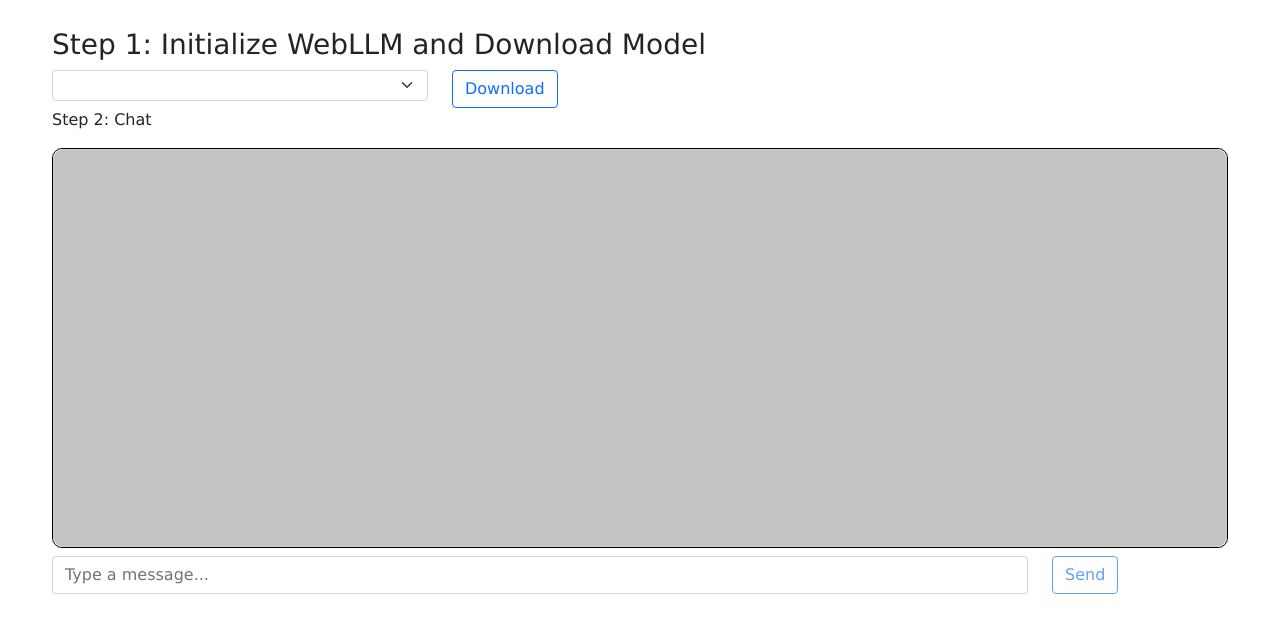
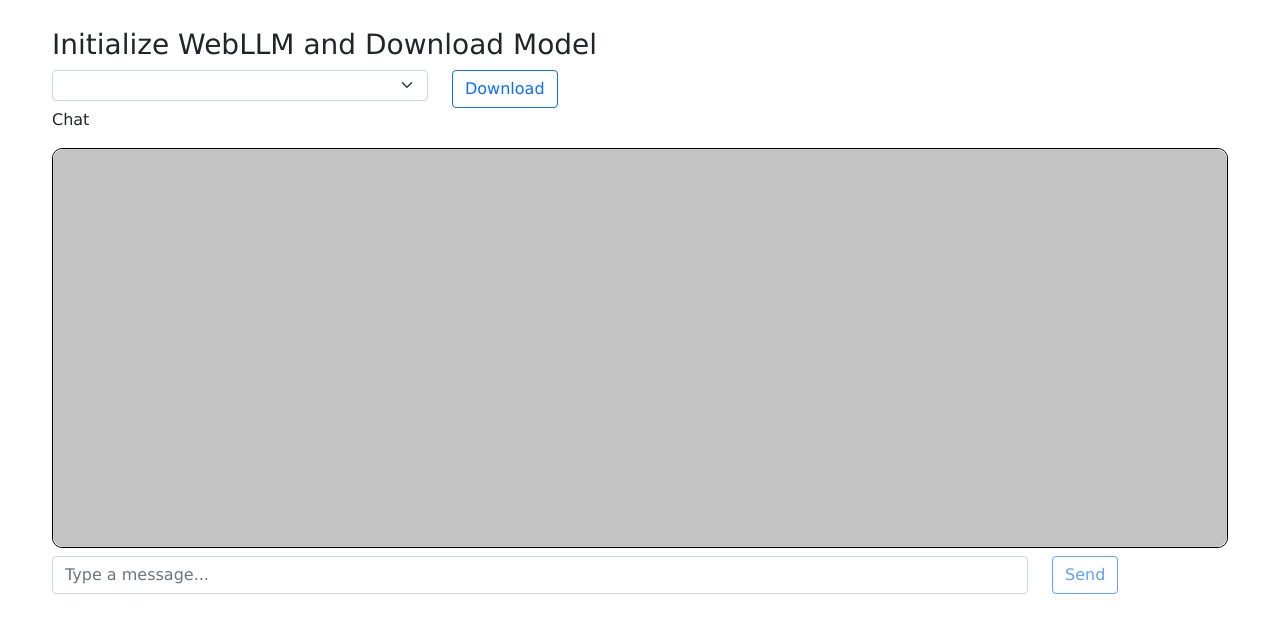
Before and after one commit to UNES97/web-llm, a plain HTML site: page index.html in a window 1280 px wide. Drawn offline with nearby package versions, Linux system fonts and the light colour scheme.

Commit message:
Update index.html

```diff
--- a/index.html
+++ b/index.html
@@ -11,7 +11,7 @@
 
 <body>
     <div class="container-fluid my-2">
-        <h3>Step 1: Initialize WebLLM and Download Model</h3>
+        <h3>Initialize WebLLM and Download Model</h3>
         <div class="row">
             <div class="col-md-4">
                 <select id="model-selection" class="form-select form-select-sm"></select>
@@ -23,7 +23,7 @@
 
         <p id="download-status" class="hidden my-3"></p>
 
-        <p>Step 2: Chat</p>
+        <p>Chat</p>
         <div class="chat-container">
             <div id="chat-box" class="chat-box"></div>
             <div id="chat-stats" class="chat-stats hidden"></div>
```
